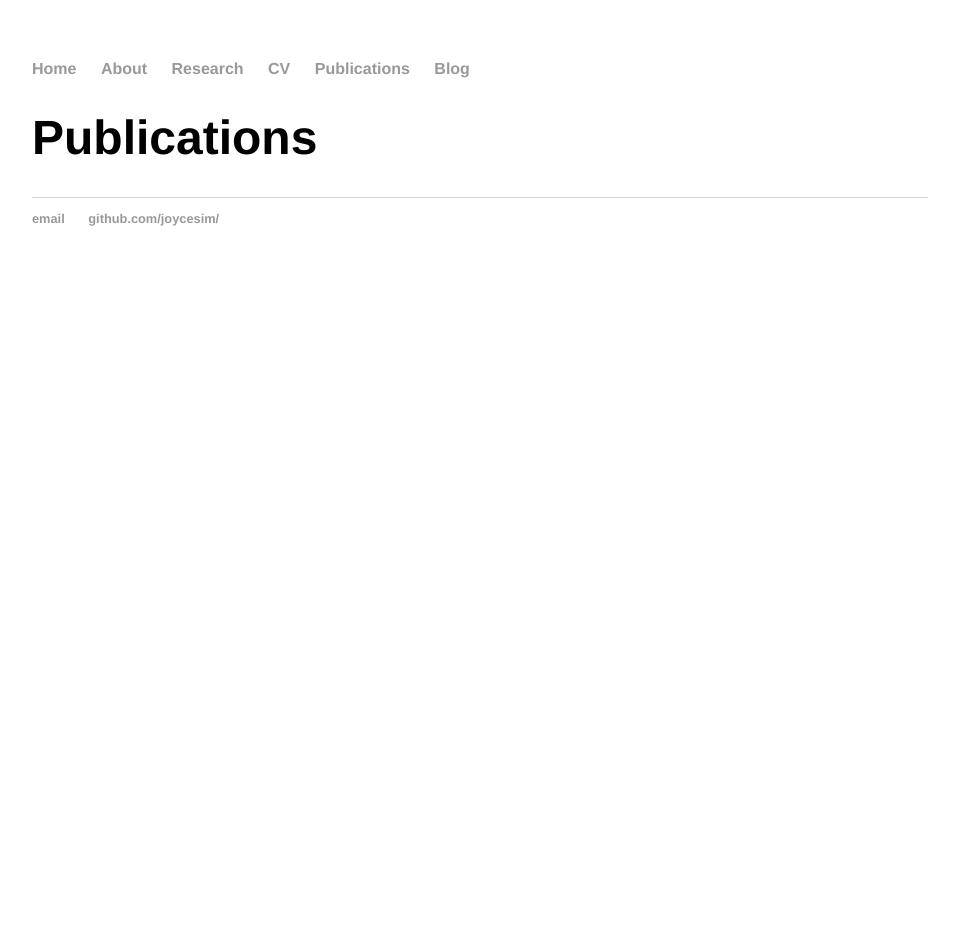
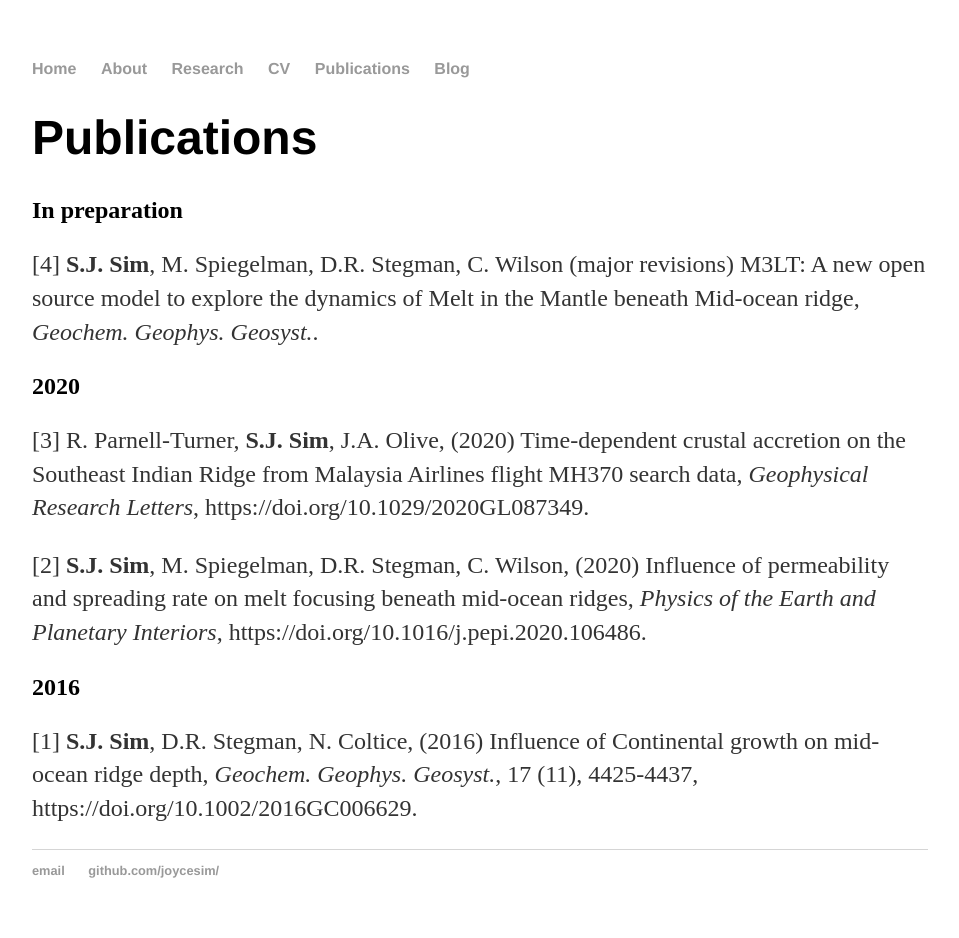
Before and after one commit to joycesim/joycesim.github.io, a Jekyll site: the page built from publications/index.md, in a window 1280 px wide. Shown: the whole page, without its empty margins (160-1119 px from the left). Built offline with Jekyll 4.4.1, drawn with Linux system fonts in a browser that asks for light colours; before the commit the page ends 900 px from its top, so only the background shows below that.

Commit message:
Update index.md
Add formatted publication list

```diff
--- a/publications/index.md
+++ b/publications/index.md
@@ -2,4 +2,15 @@
 layout: default
 title: Publications
 ---
-# Publications
+# {{page.title}}
+
+## In preparation
+[4] **S.J. Sim**, M. Spiegelman, D.R. Stegman, C. Wilson (major revisions) M3LT: A new open source model to explore the dynamics of Melt in the Mantle beneath Mid-ocean ridge, *Geochem. Geophys. Geosyst.*.
+
+## 2020
+[3] R. Parnell-Turner, **S.J. Sim**, J.A. Olive, (2020) Time-dependent crustal accretion on the Southeast Indian Ridge from Malaysia Airlines flight MH370 search data, *Geophysical Research Letters*,  https://doi.org/10.1029/2020GL087349.
+
+[2] **S.J. Sim**, M. Spiegelman, D.R. Stegman, C. Wilson, (2020) Influence of permeability and spreading rate on melt focusing beneath mid-ocean ridges, *Physics of the Earth and Planetary Interiors*, https://doi.org/10.1016/j.pepi.2020.106486.
+
+## 2016
+[1] **S.J. Sim**, D.R. Stegman, N. Coltice, (2016) Influence of Continental growth on mid-ocean ridge depth, *Geochem. Geophys. Geosyst.*, 17 (11), 4425-4437,  https://doi.org/10.1002/2016GC006629.
```
